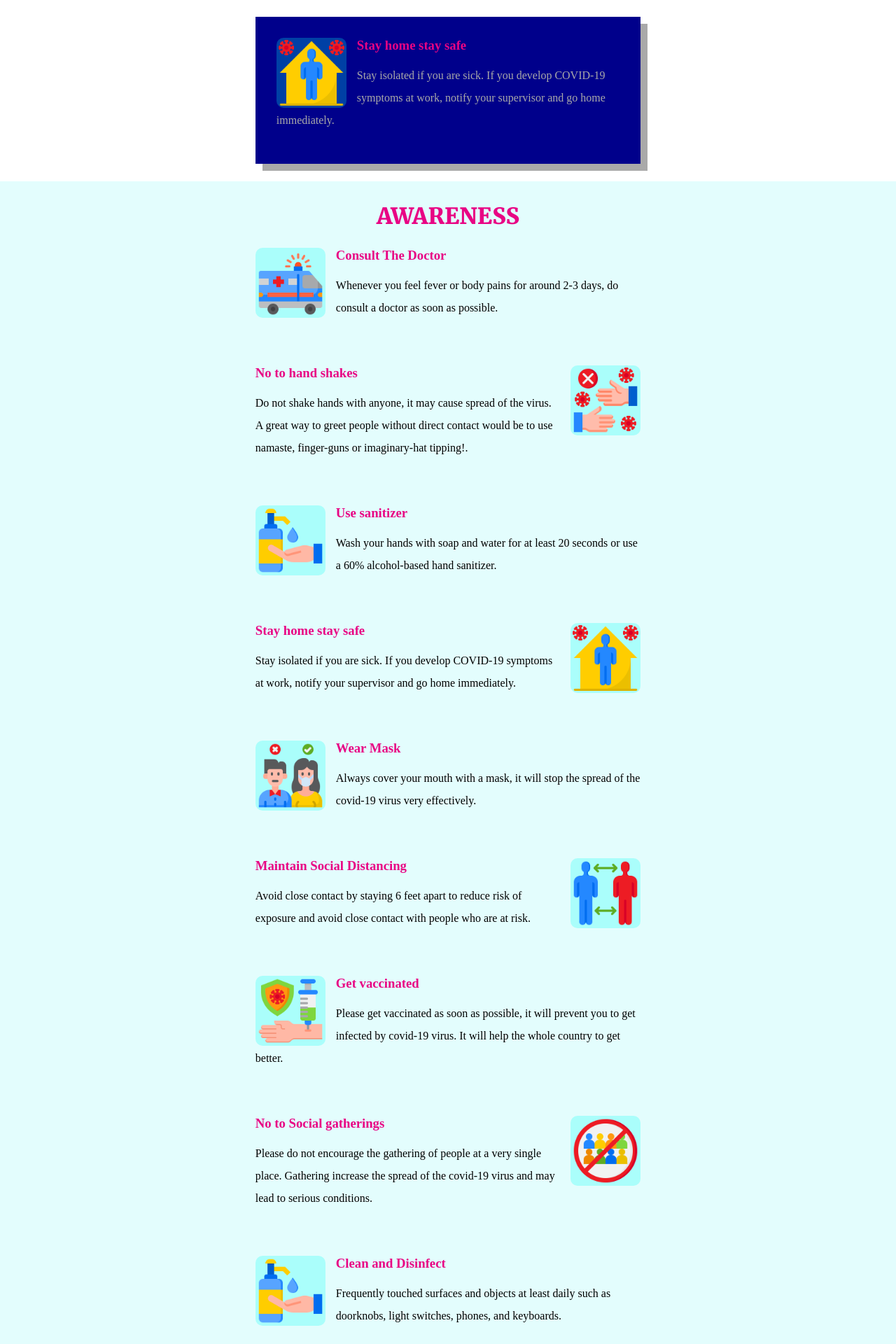
After one commit to Whitelisted2/VaxiNO-Pandemic, a PHP site: page /index.php in a window 1280 px wide. The commit adds this page. Shown: the part 395-2315 px from the top of the page at 70% size. Run offline with PHP 8.4, Linux system fonts and the light colour scheme.

Commit message:
lil changes

```diff
--- a/css/navigationBar.css
+++ b/css/navigationBar.css
@@ -39,13 +39,8 @@ span {
 }
 
 .nav-logo {
-
     height: 40px;
     width: auto;
-}
-
-.nav-list__Login {
-    margin-top: 10px;
 }
 
 .nav-list__image {
--- /dev/null
+++ b/index.php
@@ -0,0 +1,137 @@
+<!DOCTYPE html>
+<html lang="en">
+
+    <head>
+        <meta charset="UTF-8">
+        <meta http-equiv="X-UA-Compatible" content="IE=edge">
+        <meta name="viewport" content="width=device-width, initial-scale=1.0">
+        <title>vaxiNO'pandemic</title>
+        <link rel="icon" href="images/favicon.ico">
+        <link rel="stylesheet" href="css/styles.css">
+        <link rel="stylesheet" href="css/navigationBar.css">
+
+        <!-- Google fonts -->
+        <link rel="preconnect" href="https://fonts.googleapis.com">
+        <link rel="preconnect" href="https://fonts.gstatic.com" crossorigin>
+        <link href="https://fonts.googleapis.com/css2?family=Merriweather:wght@900&display=swap" rel="stylesheet">
+    </head>
+
+    <body>
+        <div class="main">
+            <!--TOP CONTAINER-->
+            <div class="container">
+                <div class="top-container">
+                    <!-- <div style="background-image: url('https://media1.giphy.com/media/26BRyql7J3iOx875u/giphy.webp');"> -->
+                    <div>
+                        <img id="logo" src="images\light_logo.png" alt="logo">
+                    </div>
+                    <h3 id="h3-logo">A step towards faster vaccination</h3>
+                </div>
+            </div>
+
+            <!-- testing -->
+            <div class="awareness">
+                <div class="testing-shadow-box">
+                        <img class="float-left-img circular" src="images/stay-home.png" alt="Stay home stay safe">
+                        <h3>Stay home stay safe</h3>
+                        <p>Stay isolated if you are sick. If you develop COVID-19 symptoms at work, notify your supervisor and go home immediately.</p>
+                </div>
+            </div>
+
+            <!--MIDDLE CONTAINER-->
+            <div class="container">
+                <h1>AWARENESS</h1>
+                <div class="awareness">
+                    <img class="float-left-img circular" src="images/ambulance.png" alt="ambulance">
+                    <h3>Consult The Doctor</h3>
+                    <p>Whenever you feel fever or body pains for around 2-3 days, do consult a doctor as soon as possible.</p>
+                </div>
+                <div class="awareness">
+                    <img class="float-right-img circular" src="images/no-handshake.png" alt="No to hand shake">
+                    <h3>No to hand shakes</h3>
+                    <p>Do not shake hands with anyone, it may cause spread of the virus. A great way to greet people without direct contact would be to use namaste, finger-guns or imaginary-hat tipping!.</p>
+                </div>
+                <div class="awareness">
+                    <img class="float-left-img circular" src="images/sanitizer.png" alt="Use sanitizer">
+                    <h3>Use sanitizer</h3>
+                    <p>Wash your hands with soap and water for at least 20 seconds or use a 60% alcohol-based hand sanitizer.</p>
+                </div>
+                <div class="awareness">
+                    <img class="float-right-img circular" src="images/stay-home.png" alt="Stay home stay safe">
+                    <h3>Stay home stay safe</h3>
+                    <p>Stay isolated if you are sick. If you develop COVID-19 symptoms at work, notify your supervisor and go home immediately.</p>
+                </div>
+                <div class="awareness">
+                    <img class="float-left-img circular" src="images/wear-mask.png" alt="Wear mask">
+                    <h3>Wear Mask</h3>
+                    <p>Always cover your mouth with a mask, it will stop the spread of the covid-19 virus very effectively.</p>
+                </div>
+                <div class="awareness">
+                    <img class="float-right-img circular" src="images/social-distancing.png" alt="Maintain Social Distancing">
+                    <h3>Maintain Social Distancing</h3>
+                    <p>Avoid close contact by staying 6 feet apart to reduce risk of exposure and avoid close contact with people who are at risk.</p>
+                </div>
+                <div class="awareness">
+                    <img class="float-left-img circular" src="images/vaccine.png" alt="get vaccinated">
+                    <h3>Get vaccinated</h3>
+                    <p>Please get vaccinated as soon as possible, it will prevent you to get infected by covid-19 virus. It will help the whole country to get better.</p>
+                </div>
+                <div class="awareness">
+                    <img class="float-right-img circular" src="images/no-social-gatherings.png" alt="NO TO sOCIAL gatherings">
+                    <h3>No to Social gatherings</h3>
+                    <p>Please do not encourage the gathering of people at a very single place. Gathering increase the spread of the covid-19 virus and may lead to serious conditions.</p>
+                </div>
+                <div class="awareness">
+                    <img class="float-left-img circular" src="images/sanitizer.png" alt="Clean and disinfect">
+                    <h3>Clean and Disinfect</h3>
+                    <p>Frequently touched surfaces and objects at least daily such as doorknobs, light switches, phones, and keyboards.</p>
+                </div>
+            </div>
+
+            <div class="container">
+                <div class="bottom-container">
+                    <h1>Hello! HOW ARE YOU?</h1>
+                </div>
+            </div>
+
+            <!--EXTRA
+            <div class="new">
+                <h1>Hello World</h1>
+            </div>
+            <div class="new">
+                <h1>Hello World</h1>
+            </div>
+            <div class="new">
+                <h1>Hello World</h1>
+            </div>
+            <div class="new">
+                <h1>Hello World</h1>
+            </div>
+            <div class="new">
+                <h1>Hello World</h1>
+            </div>-->
+
+            <!--BOTTOM CONTAINER (FOOTER)-->
+            <div class="container">
+                <div class="bottom-container">
+                    <h1>Hello! HOW ARE YOU?</h1>
+                </div>
+            </div>
+
+            <!--NAVIGATION BAR-->
+            <div class="navbar">
+                <div>
+                    <img class="nav-logo" src="images/dark_logo.png" alt="dark_logo">
+                </div>
+                <div class="cloumn-flexing">
+                    <span><a class="nav-list" href="index.html">Home</a></span>
+                    <span><a class="nav-list" href="team_members.html">Members</a></span>
+                    <span><a class="nav-list" href="proj_overview.html">Overview</a></span>
+                    <img class="nav-list nav-list__image circular" src="https://cdn-icons-png.flaticon.com/512/1828/1828434.png" alt="login-img">
+                    <span><a class="nav-list nav-list__Login" href="user_login_signup.html">Login/Sign-up</a></span>
+                </div>
+            </div>
+        </div>
+    </body>
+
+</html>
```
